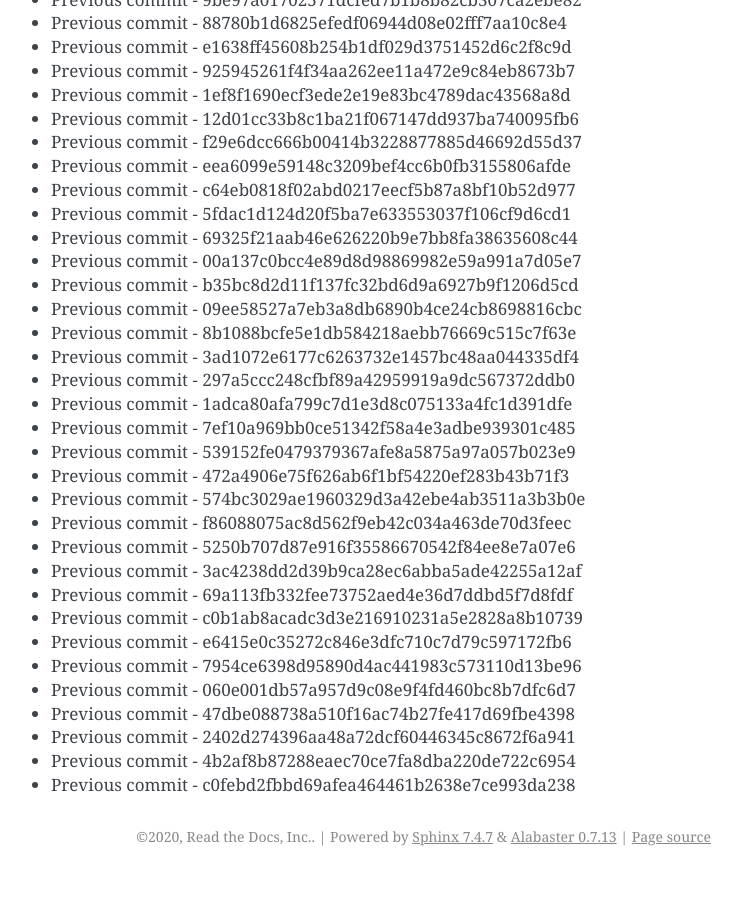
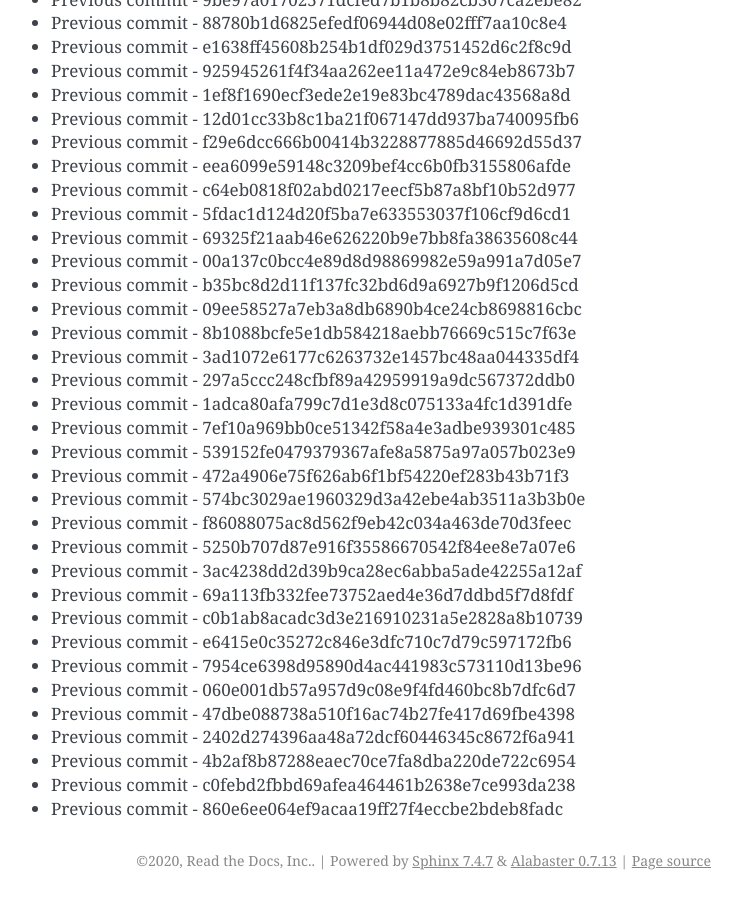
Before and after one commit to readthedocs/rtd-git-stresstest, a Sphinx documentation site: the page built from docs/updates.rst, in a window 1280 px wide and 900 px high, scrolled down 1227 px. Shown: the whole window, without its empty margins (399-1141 px from the left). Built offline with Sphinx 7.4.7, drawn with Linux system fonts in a browser that asks for light colours; before the commit the page ends 2103 px from its top, so only the background shows below that.

Commit message:
Generating commit from previous: 860e6ee064ef9acaa19ff27f4eccbe2bdeb8fadc

```diff
--- a/docs/updates.rst
+++ b/docs/updates.rst
@@ -83,3 +83,4 @@ It can be tested for any performance characteristics.
 * Previous commit - 2402d274396aa48a72dcf60446345c8672f6a941
 * Previous commit - 4b2af8b87288eaec70ce7fa8dba220de722c6954
 * Previous commit - c0febd2fbbd69afea464461b2638e7ce993da238
+* Previous commit - 860e6ee064ef9acaa19ff27f4eccbe2bdeb8fadc
```
